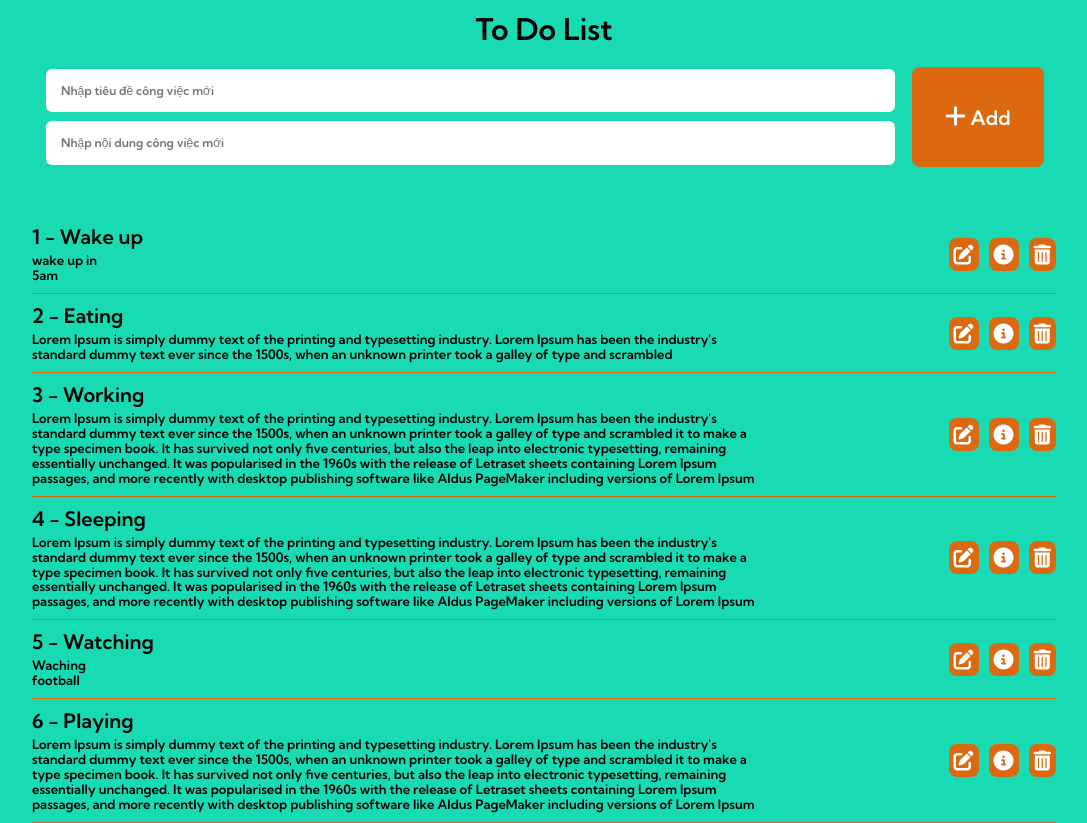
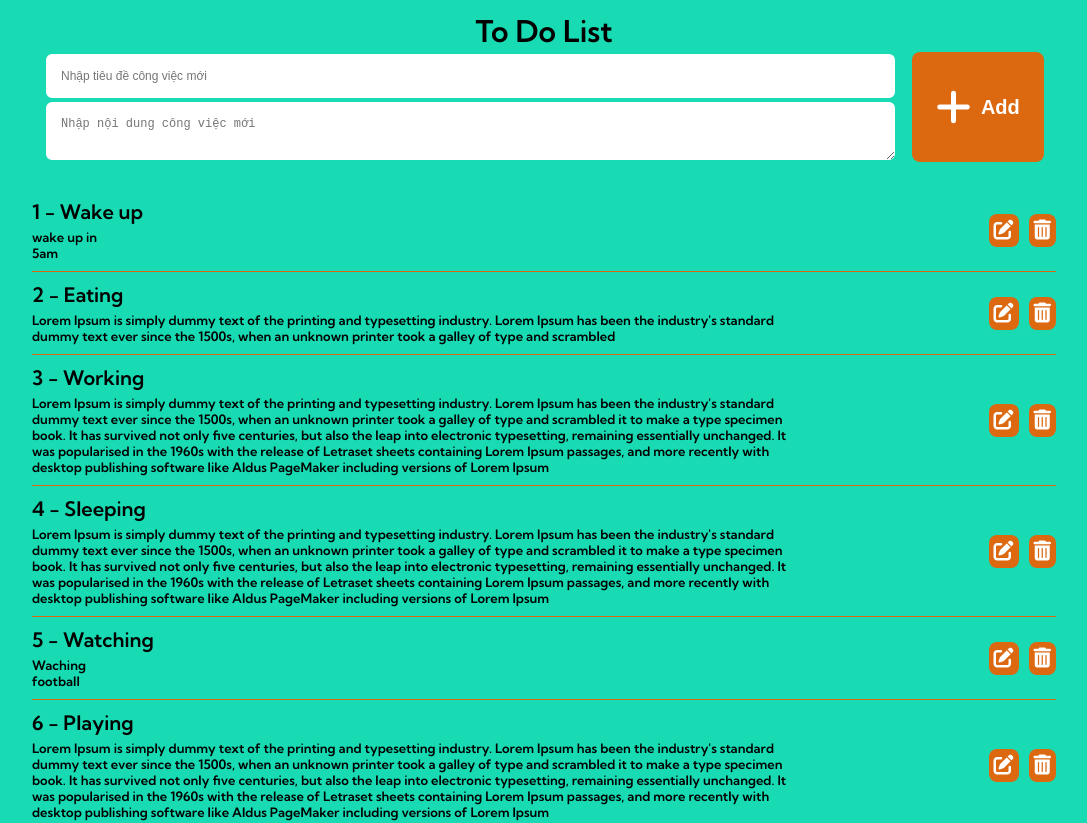
Before and after one commit to ngotruonganh/ToDoList, a React (Create React App) app: page / in a window 1280 px wide. Shown: the top 823 px of the page, without its empty margins (96-1183 px from the left). Built offline with nearby package versions, Linux system fonts and the light colour scheme.

Commit message:
Update AddToDoLocal

```diff
--- /dev/null
+++ b/src/components/AddToDoLocal/AddToDoLocal.scss
@@ -0,0 +1,57 @@
+.input-field {
+    display: flex;
+    justify-content: center;
+    max-width: 100rem;
+    width: 100%;
+    margin: 0.2rem auto;
+    .type-field {
+      display: flex;
+      flex-direction: column;
+      align-items: center;
+      width: 100%;
+    }
+    input,
+    .description-type {
+      width: 100%;
+      padding: 1.5rem;
+      border-radius: 0.8rem;
+      outline: none;
+      border: 0.2rem solid rgb(24, 218, 179);
+      font-size: 1.2rem;
+      &:focus {
+        border: 0.2rem solid black;
+        box-shadow: 0.5rem 0.5rem rgb(111, 99, 99);
+      }
+    }
+    .description-type {
+      resize: vertical;
+    }
+    button {
+      width: 15rem;
+      margin-left: 1.5rem;
+      border-radius: 0.8rem;
+      padding: 1.5rem;
+      font-weight: 600;
+      font-size: 2rem;
+      color: white;
+      background-color: rgb(220, 104, 15);
+      border: none;
+      display: flex;
+      justify-content: center;
+      align-items: center;
+      i {
+        font-size: 4rem;
+        margin-right: 1rem;
+      }
+      &:hover {
+        cursor: pointer;
+        background-color: rgb(195, 100, 28);
+        box-shadow: 0.5rem 0.5rem rgb(111, 99, 99);
+      }
+    }
+  }
+  .localStorage {
+    max-width: 120rem;
+    margin: 2rem auto;
+    font-size: 2rem;
+  }
--- /dev/null
+++ b/src/components/AddToDoLocal/index.js
@@ -0,0 +1,111 @@
+import React from "react";
+import { toast } from "react-toastify";
+import "./AddToDoLocal.scss";
+
+class AddToDoLocal extends React.Component {
+  state = {
+    title: "",
+    des: "",
+  };
+
+  //   Add new to do function
+  handleClick = () => {
+    let object = {
+      id: Math.floor(Math.random() * 1001),
+      title: this.state.title,
+      des: this.state.des,
+    };
+    let ToDoList = localStorage.getItem("todo");
+    if (ToDoList) {
+      let arr = JSON.parse(ToDoList);
+      arr.push(object);
+      localStorage.setItem("todo", JSON.stringify(arr));
+    } else {
+      localStorage.setItem("todo", JSON.stringify([object]));
+    }
+    this.setState({
+      title: "",
+      des: "",
+    });
+    toast.success("Thêm thành công");
+  };
+
+  // thay doi state title moi khi nhap vao input
+  handleOnChangeTitle = (event) => {
+    this.setState({
+      title: event.target.value,
+    });
+  };
+
+  // thay doi state des moi khi nhap vao input
+  handleOnChangeDes = (event) => {
+    this.setState({
+      des: event.target.value,
+    });
+  };
+
+  // Su kien tao moi cong viec (nhan enter)
+  enterkey = (event) => {
+    if (event.key === "Enter") {
+      // truong hop khong nhap gi
+      if (!this.state.title && !this.state.des) {
+        toast.error("Vui lòng điền đầy đủ tiêu để và nội dung");
+        return;
+      }
+      // truong hop chi nhap vao title
+      if (!this.state.title) {
+        toast.error("Chưa nhập tiêu đề");
+        return;
+      }
+      // truong hop chi nhap vao des
+      if (!this.state.des) {
+        toast.error("Chưa nhập nội dung");
+        return;
+      }
+      let todo = {
+        id: Math.floor(Math.random() * 1001),
+        title: this.state.title,
+        des: this.state.des,
+      };
+      this.props.addNewToDo(todo);
+      this.setState({
+        title: "",
+        des: "",
+      });
+    }
+  };
+
+  render() {
+    let { title, des } = this.state;
+    return (
+      <>
+        <div className="input-field">
+          <div className="type-field">
+            <input
+              type="text"
+              value={title}
+              onChange={(event) => this.handleOnChangeTitle(event)}
+              onKeyDown={(event) => this.enterkey(event)}
+              placeholder="Nhập tiêu đề công việc mới"
+            />
+            <input
+              type="text"
+              value={des}
+              onChange={(event) => this.handleOnChangeDes(event)}
+              onKeyDown={(event) => this.enterkey(event)}
+              placeholder="Nhập nội dung công việc mới"
+              className="des-type"
+            />
+          </div>
+          <button type="button" onClick={() => this.handleClick()}>
+            <i className="fa-solid fa-plus"></i>
+            {"  "}Add
+          </button>
+        </div>
+        <div className="localStorage">{localStorage.getItem("todo")}</div>
+      </>
+    );
+  }
+}
+
+export default AddToDoLocal;
--- a/src/components/AddTodo/AddTodo.scss
+++ b/src/components/AddTodo/AddTodo.scss
@@ -1,46 +1,52 @@
 .input-field {
   display: flex;
   justify-content: center;
-  max-width: 1000px;
+  max-width: 100rem;
   width: 100%;
-  margin: 0 auto;
+  margin: 0.2rem auto;
   .type-field {
     display: flex;
     flex-direction: column;
     align-items: center;
     width: 100%;
-    .des-type{
-      margin-top: 5px;
+  }
+  input,
+  .description-type {
+    width: 100%;
+    padding: 1.5rem;
+    border-radius: 0.8rem;
+    outline: none;
+    border: 0.2rem solid rgb(24, 218, 179);
+    font-size: 1.2rem;
+    &:focus {
+      border: 0.2rem solid black;
+      box-shadow: 0.5rem 0.5rem rgb(111, 99, 99);
     }
   }
-  input {
-    width: 100%;
-    padding: 15px;
-    border-radius: 8px;
-    outline: none;
-    border: 2px solid rgb(24, 218, 179);
-    font-size: 1.2rem;
-    &:focus {
-      border: 2px solid black;
-      box-shadow: 5px 5px rgb(111, 99, 99);
-    }
+  .description-type {
+    resize: vertical;
   }
   button {
-    width: 150px;
-    margin-left: 15px;
-    border-radius: 8px;
-    padding: 15px;
+    width: 15rem;
+    margin-left: 1.5rem;
+    border-radius: 0.8rem;
+    padding: 1.5rem;
     font-weight: 600;
+    font-size: 2rem;
     color: white;
     background-color: rgb(220, 104, 15);
     border: none;
-    i{
-      font-size: x-large;
+    display: flex;
+    justify-content: center;
+    align-items: center;
+    i {
+      font-size: 4rem;
+      margin-right: 1rem;
     }
     &:hover {
       cursor: pointer;
       background-color: rgb(195, 100, 28);
-      box-shadow: 5px 5px rgb(111, 99, 99);
+      box-shadow: 0.5rem 0.5rem rgb(111, 99, 99);
     }
   }
 }
--- a/src/components/AddTodo/index.js
+++ b/src/components/AddTodo/index.js
@@ -2,10 +2,10 @@ import React from "react";
 import { toast } from "react-toastify";
 import "./AddTodo.scss";
 
-class AddTodo extends React.Component {
+class AddToDo extends React.Component {
   state = {
     title: "",
-    des: "",
+    description: "",
   };
 
   // thay doi state title moi khi nhap vao input
@@ -15,17 +15,17 @@ class AddTodo extends React.Component {
     });
   };
 
-  // thay doi state des moi khi nhap vao input
-  handleOnChangeDes = (event) => {
+  // thay doi state description moi khi nhap vao input
+  description = (event) => {
     this.setState({
-      des: event.target.value,
+      description: event.target.value,
     });
   };
 
   // Su kien tao moi cong viec (click chuot)
   handleClick = () => {
     // truong hop khong nhap gi
-    if (!this.state.title && !this.state.des) {
+    if (!this.state.title && !this.state.description) {
       toast.error("Vui lòng điền đầy đủ tiêu để và nội dung");
       return;
     }
@@ -34,22 +34,22 @@ class AddTodo extends React.Component {
       toast.error("Chưa nhập tiêu đề");
       return;
     }
-    // truong hop chi nhap vao des
-    if (!this.state.des) {
+    // truong hop chi nhap vao description
+    if (!this.state.description) {
       toast.error("Chưa nhập nội dung");
       return;
     }
     let todo = {
       id: Math.floor(Math.random() * 1001),
       title: this.state.title,
-      des: this.state.des,
+      description: this.state.description,
     };
     // truyen ham addnewtodo
     this.props.addNewToDo(todo);
     //set state lai
     this.setState({
       title: "",
-      des: "",
+      description: "",
     });
   };
 
@@ -57,7 +57,7 @@ class AddTodo extends React.Component {
   enterkey = (event) => {
     if (event.key === "Enter") {
       // truong hop khong nhap gi
-      if (!this.state.title && !this.state.des) {
+      if (!this.state.title && !this.state.description) {
         toast.error("Vui lòng điền đầy đủ tiêu để và nội dung");
         return;
       }
@@ -66,26 +66,28 @@ class AddTodo extends React.Component {
         toast.error("Chưa nhập tiêu đề");
         return;
       }
-      // truong hop chi nhap vao des
-      if (!this.state.des) {
+      // truong hop chi nhap vao description
+      if (!this.state.description) {
         toast.error("Chưa nhập nội dung");
         return;
       }
       let todo = {
         id: Math.floor(Math.random() * 1001),
         title: this.state.title,
-        des: this.state.des,
+        description: this.state.description,
       };
+      // truyen ham addnewtodo
       this.props.addNewToDo(todo);
+      //set state lai
       this.setState({
         title: "",
-        des: "",
+        description: "",
       });
     }
   };
 
   render() {
-    let { title, des } = this.state;
+    let { title, description } = this.state;
     return (
       <>
         <div className="input-field">
@@ -97,13 +99,13 @@ class AddTodo extends React.Component {
               onKeyDown={(event) => this.enterkey(event)}
               placeholder="Nhập tiêu đề công việc mới"
             />
-            <input
+            <textarea
               type="text"
-              value={des}
-              onChange={(event) => this.handleOnChangeDes(event)}
+              value={description}
+              onChange={(event) => this.description(event)}
               onKeyDown={(event) => this.enterkey(event)}
               placeholder="Nhập nội dung công việc mới"
-              className="des-type"
+              className="description-type"
             />
           </div>
           <button type="button" onClick={() => this.handleClick()}>
@@ -116,4 +118,4 @@ class AddTodo extends React.Component {
   }
 }
 
-export default AddTodo;
+export default AddToDo;
--- a/src/components/GlobalStyles/GlobalStyles.scss
+++ b/src/components/GlobalStyles/GlobalStyles.scss
@@ -1,4 +1,3 @@
-@import "normalize.css";
 @import url("https://fonts.googleapis.com/css2?family=Kumbh+Sans:wght@600&family=Poppins&display=swap");
 
 $bgcolor: rgb(24, 218, 179);
--- a/src/pages/Home/index.js
+++ b/src/pages/Home/index.js
@@ -1,7 +1,8 @@
 import React from "react";
 import { toast } from "react-toastify";
 import "./Home.scss";
-import AddTodo from "../../components/AddTodo";
+import AddTodo from "../../components/AddToDo";
+import AddToDoLocal from "../../components/AddToDoLocal";
 
 class Home extends React.Component {
   state = {
@@ -35,45 +36,20 @@ class Home extends React.Component {
       },
       { id: "8", title: "Do homework", des: "Coding" },
     ],
-    title: "",
-    des: "",
     editToDo: {},
-    onModal: false,
-  };
-  onChangTitle = (e) => {
-    this.setState({
-      title: e.target.value,
-    });
-  };
-  onChangDes = (e) => {
-    this.setState({
-      des: e.target.value,
-    });
   };
 
-  // Add new to do function
-  handleClick = () => {
-    let object = {
-      id: Math.floor(Math.random() * 1001),
-      title: this.state.title,
-      des: this.state.des,
-    };
-    let ToDoList = localStorage.getItem("todo");
-    if (ToDoList) {
-      let arr = JSON.parse(ToDoList);
-      arr.push(object);
-      localStorage.setItem("todo", JSON.stringify(arr));
-    } else {
-      localStorage.setItem("todo", JSON.stringify([object]));
-    }
+  //
+
+  // Add new to do to listToDo
+  addNewToDo = (todo) => {
     this.setState({
-      title: "",
-      des: "",
+      listToDo: [...this.state.listToDo, todo],
     });
     toast.success("Thêm thành công");
   };
 
-  // delete todo from toDoList
+  // Delete todo from toDoList
   onDelete = (todo) => {
     let currenTodo = this.state.listToDo;
     currenTodo = currenTodo.filter((item) => item.id !== todo.id);
@@ -83,13 +59,7 @@ class Home extends React.Component {
     toast.success("Xóa thành công");
   };
 
-  onModal = () => {
-    this.setState({
-      onModal: !this.state.onModal,
-    });
-  };
-
-  // Onclick Edit click
+  // Onclick Edit
   onEdit = (todo) => {
     let { editToDo, listToDo } = this.state;
 
@@ -116,8 +86,8 @@ class Home extends React.Component {
     });
   };
 
-  //   on chang press
-  handleOnChangeeditToDo = (event) => {
+  //   On chang press
+  handleOnChangeEditToDo = (event) => {
     let editToDoCopy = { ...this.state.editToDo };
     editToDoCopy.title = event.target.value;
     this.setState({
@@ -125,42 +95,16 @@ class Home extends React.Component {
     });
   };
 
-  addNewToDo = (todo) => {
-    this.setState({
-      listToDo: [...this.state.listToDo, todo],
-    });
-    toast.success("Thêm thành công");
-  };
-
   render() {
-    let { listToDo, editToDo, onModal } = this.state;
+    let { listToDo, editToDo } = this.state;
     let isEmptyObj = Object.keys(editToDo).length === 0;
-    let toDoList = localStorage.getItem("todo");
-    console.log("state", listToDo);
-    console.log("local", toDoList);
     return (
       <>
         <div className="input-container">
           <div>
             <h1> To Do List </h1>
           </div>
-          {/* <input
-            value={this.state.title}
-            placeholder="add new todo"
-            onChange={(e) => this.onChangTitle(e)}
-          />
-          <input
-            value={this.state.des}
-            placeholder="add des"
-            onChange={(e) => this.onChangDes(e)}
-          />
-          <button type="button" onClick={() => this.handleClick()}>
-            <i className="fa-solid fa-plus"></i>
-          </button>
-          {toDoList} */}
-          {/* <hr /> */}
           <AddTodo addNewToDo={this.addNewToDo} />
-          <br />
           <div className="list-todo">
             {listToDo &&
               listToDo.length > 0 &&
@@ -184,7 +128,7 @@ class Home extends React.Component {
                             <input
                               value={editToDo.title}
                               onChange={(event) =>
-                                this.handleOnChangeeditToDo(event)
+                                this.handleOnChangeEditToDo(event)
                               }
                             />
                           </span>
@@ -206,21 +150,6 @@ class Home extends React.Component {
                           <i className="fa-solid fa-pen-to-square"></i>
                         )}
                       </button>
-                      <button onClick={() => this.onModal()}>
-                        <i className="fa-solid fa-circle-info"></i>
-                      </button>
-                      {onModal === true && (
-                        <div className="model">
-                          <div className="overlay"></div>
-                          <div className="popup">
-                            <i
-                              className="close-btn fa-solid fa-circle-xmark"
-                              onClick={() => this.onModal()}
-                            ></i>
-                            <h1>{item.title}</h1>
-                          </div>
-                        </div>
-                      )}
                       <button
                         className="edit"
                         onClick={() => this.onDelete(item)}
@@ -233,6 +162,7 @@ class Home extends React.Component {
               })}
           </div>
         </div>
+        <AddToDoLocal />
       </>
     );
   }
```
Lines whose indentation alone changed are shown as unchanged.
